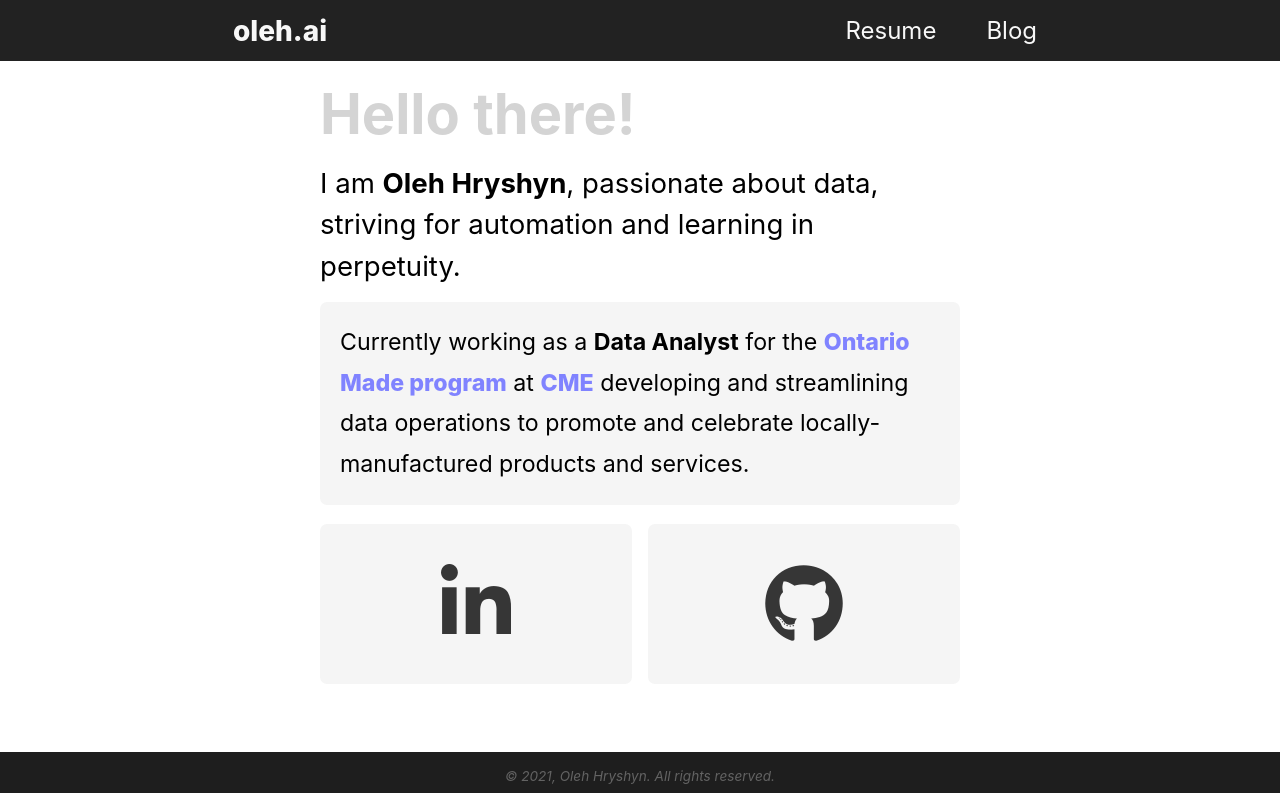
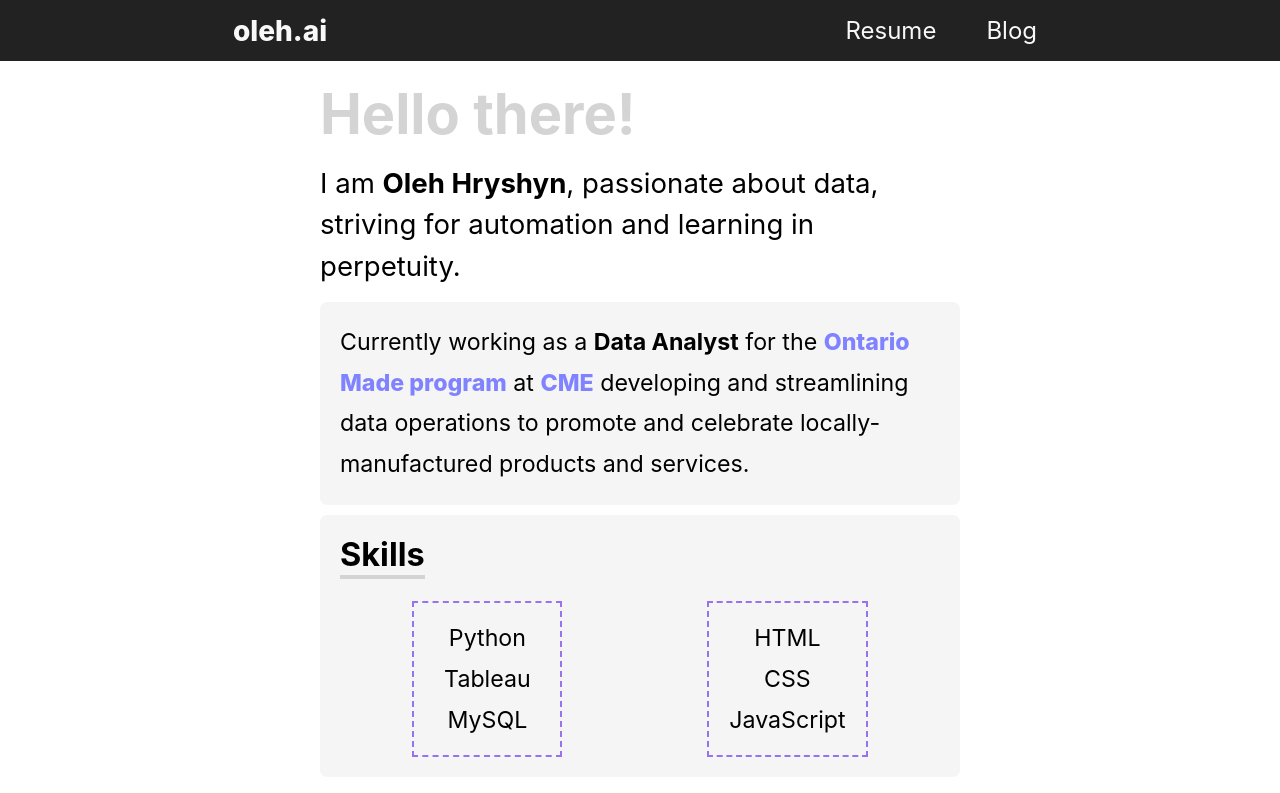
Before and after one commit to ohryshyn/ohryshyn.github.io, a plain HTML site: page index.html in a window 1280 px wide. Shown: the top 793 px of the page. Drawn offline with nearby package versions, Linux system fonts and the light colour scheme.

Commit message:
added skills section

```diff
--- a/index.html
+++ b/index.html
@@ -31,7 +31,7 @@
             I am <strong>Oleh Hryshyn</strong>, passionate about data, striving
             for automation and learning in perpetuity.
           </h2>
-          <p class="intro">
+          <div class="shadow-bg intro">
             Currently working as a <strong>Data Analyst</strong> for the
             <a href="https://supportontariomade.ca/" target="_blank"
               >Ontario Made program</a
@@ -39,7 +39,21 @@
             at <a href="https://cme-mec.ca/" target="_blank">CME</a> developing
             and streamlining data operations to promote and celebrate
             locally-manufactured products and services.
-          </p>
+          </div>
+          <div class="shadow-bg skills">
+            <div>
+              <ul>
+                <li>Python</li>
+                <li>Tableau</li>
+                <li>MySQL</li>
+              </ul>
+              <ul>
+                <li>HTML</li>
+                <li>CSS</li>
+                <li>JavaScript</li>
+              </ul>
+            </div>
+          </div>
           <div class="links-grid">
             <a href="https://www.linkedin.com/in/oleh-hryshyn/" target="_blank"
               ><div class="link"><i class="fab fa-linkedin-in"></i></div
--- a/styles/homePageStyles.css
+++ b/styles/homePageStyles.css
@@ -10,7 +10,7 @@ h1 {
   margin: 15px auto;
 }
 
-.intro {
+.shadow-bg {
   background-color: var(--main-bg-gray);
   margin: 10px auto;
   border-radius: var(--main-border-r);
@@ -18,9 +18,36 @@ h1 {
   padding: 20px;
   font-size: 1.45em;
 }
-.intro a {
+.shadow-bg a {
   font-weight: 800;
 }
+
+.skills::before {
+  content: "Skills";
+  font-weight: bold;
+  border-bottom: rgb(212, 212, 212) 4px solid;
+  padding-bottom: 1px;
+  font-size: 1.4em;
+}
+
+.skills div {
+  margin-top: 1em;
+  display: flex;
+  justify-content: space-around;
+}
+
+.skills ul {
+  list-style-type: none;
+  border: rgb(152, 114, 240) 2px dashed;
+  padding: 15px 20px;
+  min-width: 150px;
+  text-align: center;
+}
+
+.fab {
+  color: rgb(54, 54, 54);
+}
+
 .links-grid {
   display: grid;
   grid-template-columns: repeat(2, 1fr);
@@ -46,13 +73,12 @@ h1 {
   color: var(--link-light);
 }
 
-.fab {
-  color: rgb(54, 54, 54);
+.link .fab {
   font-size: 10vh;
 }
 
 @media (prefers-color-scheme: dark) {
-  .intro,
+  .shadow-bg,
   .link {
     background-color: var(--container-bg-dark);
   }
```
